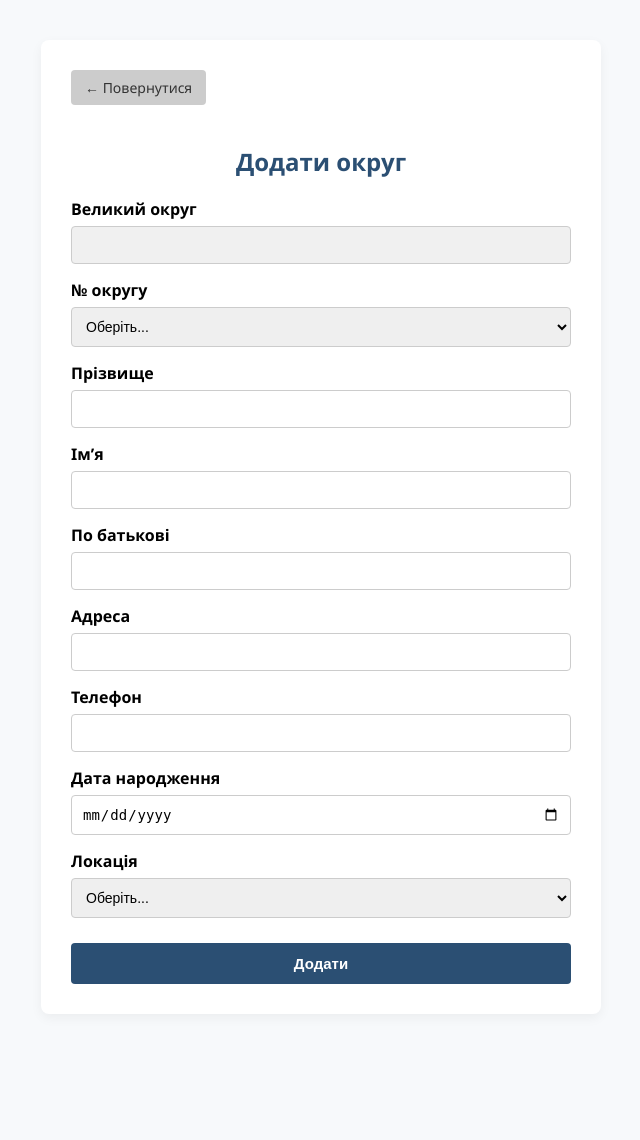
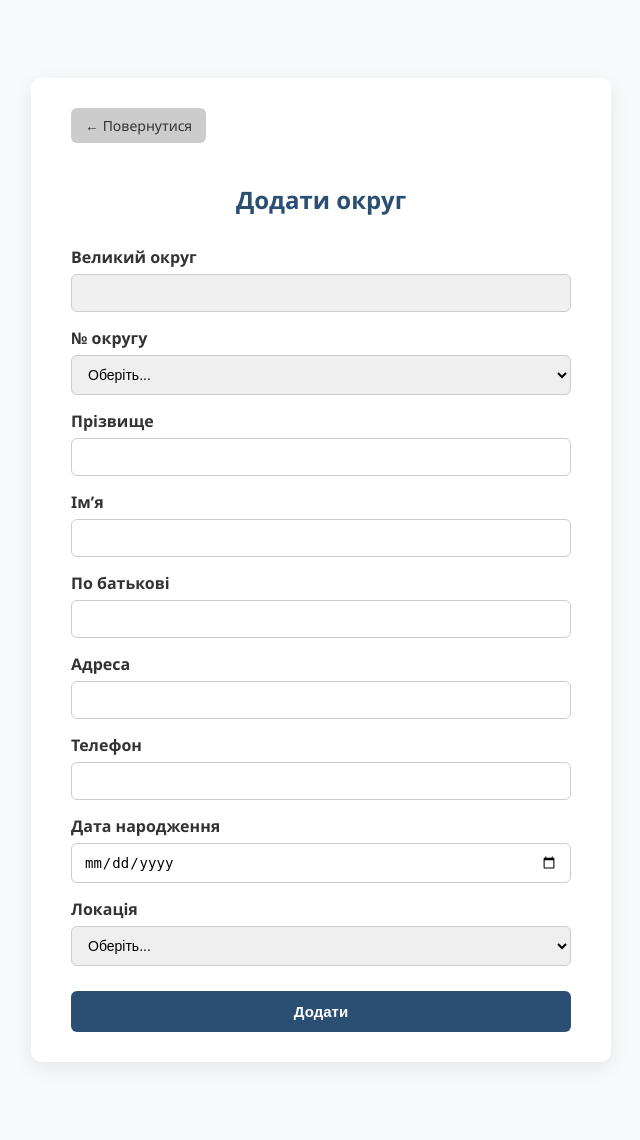
Before and after one commit to Aliina-ai/flask-db, a Flask app: page /add_region in a window 1280 px wide. Shown: the whole page, without its empty margins (319-959 px from the left). Before the commit the page ends 984 px from the top, so only its background shows below. Run offline with Flask 3, Linux system fonts and the light colour scheme; the visitor is signed in with stand-in values (Sample User, id 1); parts of the project's set-up code (start-up, migrations or seed data) failed here and were passed over.

Commit message:
Update add_region.html

```diff
--- a/templates/add_region.html
+++ b/templates/add_region.html
@@ -7,17 +7,23 @@
 body {
     font-family: 'Segoe UI', sans-serif;
     background: #f7f9fb;
-      margin: 0;
-      padding: 0;
+    padding: 30px;
 }
+
 .wrapper {
     max-width: 500px;
     margin: 40px auto;
     background: #fff;
-      padding: 30px;
-      border-radius: 8px;
-      box-shadow: 0 4px 12px rgba(0, 0, 0, 0.05);
+    padding: 30px 40px;
+    border-radius: 10px;
+    box-shadow: 0 6px 20px rgba(0,0,0,0.08);
+    transition: transform 0.2s ease;
 }
+
+.wrapper:hover {
+    transform: translateY(-3px);
+}
+
 .back {
     display: inline-block;
     margin-bottom: 20px;
@@ -25,31 +31,50 @@
     background: #ccc;
     color: #333;
     text-decoration: none;
-      border-radius: 4px;
+    border-radius: 6px;
     font-size: 14px;
+    transition: background 0.2s ease;
 }
+
+.back:hover {
+    background: #b3b3b3;
+}
+
 h2 {
     text-align: center;
     color: #2b4f73;
-      margin-bottom: 20px;
+    margin-bottom: 30px;
+    font-weight: 600;
 }
+
 label {
     display: block;
     margin-top: 15px;
     font-weight: 600;
+    color: #333;
 }
+
 input, select {
     width: 100%;
-      padding: 10px;
+    padding: 10px 12px;
     margin-top: 6px;
     border: 1px solid #ccc;
-      border-radius: 4px;
+    border-radius: 6px;
     font-size: 14px;
     box-sizing: border-box;
+    transition: border 0.2s ease, box-shadow 0.2s ease;
 }
+
+input:focus, select:focus {
+    border-color: #2b4f73;
+    box-shadow: 0 0 6px rgba(43,79,115,0.2);
+    outline: none;
+}
+
 input[readonly] {
     background-color: #f0f0f0;
 }
+
 button {
     width: 100%;
     margin-top: 25px;
@@ -57,26 +82,57 @@
     background: #2b4f73;
     color: #fff;
     border: none;
-      border-radius: 4px;
+    border-radius: 6px;
     font-weight: bold;
     font-size: 15px;
     cursor: pointer;
+    transition: background 0.2s ease;
+}
+
+button:hover {
+    background: #1f3c57;
 }
 </style>
+
+<script>
+function updateLargeOkrug() {
+    const okrugSelect = document.querySelector('select[name="okrug"]');
+    const largeOkrugInput = document.querySelector('input[name="large_okrug"]');
+    const val = parseInt(okrugSelect.value);
+    if (!isNaN(val)) {
+        let group = 0;
+        if(val >= 1 && val <= 7) group = 1;
+        else if(val >= 8 && val <= 14) group = 2;
+        else if(val >= 15 && val <= 20) group = 3;
+        else if(val >= 21 && val <= 28) group = 4;
+        else if(val >= 29 && val <= 35) group = 5;
+        else if(val >= 36 && val <= 42) group = 6;
+        largeOkrugInput.value = group;
+    } else {
+        largeOkrugInput.value = '';
+    }
+}
+
+window.addEventListener('DOMContentLoaded', function() {
+    updateLargeOkrug();
+    document.querySelector('select[name="okrug"]').addEventListener('change', updateLargeOkrug);
+});
+</script>
+
 </head>
 <body>
 <div class="wrapper">
     <a href="{{ url_for('regions') }}" class="back">← Повернутися</a>
+
     <h2>Додати округ</h2>
-
     <form method="POST" action="{{ url_for('add_region') }}">
         <label>Великий округ</label>
         <input type="text" name="large_okrug" readonly>
 
         <label>№ округу</label>
-      <select name="okrug_num" required>
+        <select name="okrug" required>
             <option value="">Оберіть...</option>
-        {% for i in range(1, 43) %}
+            {% for i in range(1,43) %}
                 <option value="{{ i }}">{{ i }}</option>
             {% endfor %}
         </select>
@@ -97,43 +153,18 @@
         <input type="text" name="phone" required>
 
         <label>Дата народження</label>
-      <input type="date" name="birthdate" required>
+        <input type="date" name="birth_date" required>
 
         <label>Локація</label>
         <select name="location" required>
             <option value="">Оберіть...</option>
-        {% for i in range(1, 21) %}
-          {% set loc = 'Л' ~ i %}
-          <option value="{{ loc }}">{{ loc }}</option>
+            {% for i in range(1,21) %}
+                <option value="Л{{ i }}">Л{{ i }}</option>
             {% endfor %}
         </select>
 
         <button type="submit">Додати</button>
     </form>
 </div>
-
-  <script>
-    function updateLargeOkrug() {
-      const regionSelect = document.querySelector('select[name="okrug_num"]');
-      const largeOkrugInput = document.querySelector('input[name="large_okrug"]');
-      const value = parseInt(regionSelect.value);
-
-      if (!isNaN(value)) {
-        if (value >= 1 && value <= 7) largeOkrugInput.value = 1;
-        else if (value >= 8 && value <= 14) largeOkrugInput.value = 2;
-        else if (value >= 15 && value <= 20) largeOkrugInput.value = 3;
-        else if (value >= 21 && value <= 28) largeOkrugInput.value = 4;
-        else if (value >= 29 && value <= 35) largeOkrugInput.value = 5;
-        else if (value >= 36 && value <= 42) largeOkrugInput.value = 6;
-      } else {
-        largeOkrugInput.value = '';
-      }
-    }
-
-    window.addEventListener('DOMContentLoaded', function() {
-      updateLargeOkrug();
-      document.querySelector('select[name="okrug_num"]').addEventListener('change', updateLargeOkrug);
-    });
-  </script>
 </body>
 </html>
```
Lines whose indentation alone changed are shown as unchanged.
